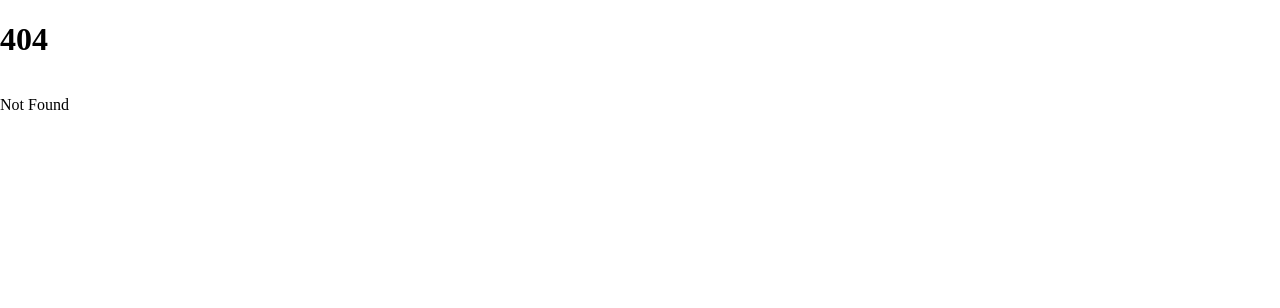
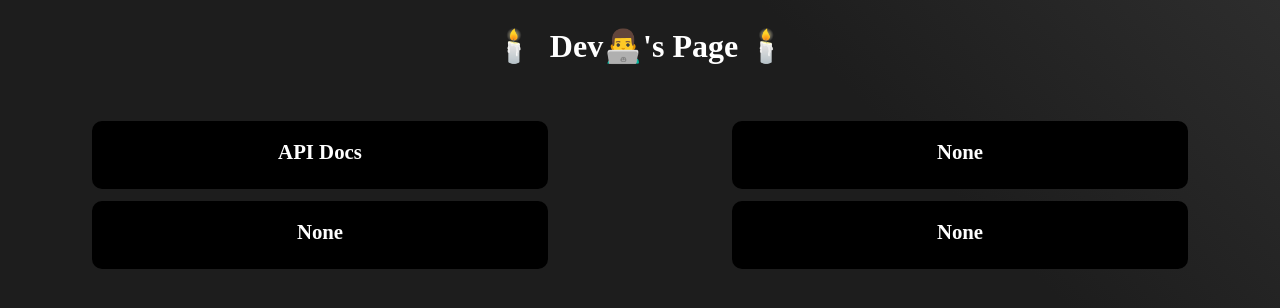
Before and after one commit to take-cats/candela-web, a SvelteKit app: page /dev in a window 1280 px wide. Before the commit this address had no page. Shown: the top 308 px of the page. Built offline with nearby package versions, Linux system fonts and the light colour scheme.

Commit message:
feat: developer page

```diff
--- /dev/null
+++ b/src/lib/components/dev/BigGoToButton.svelte
@@ -0,0 +1,38 @@
+<script lang="ts">
+    export let name: string = "None"
+    export let goto: string = "/"
+</script>
+
+<a
+    class="big-goto-btn"
+    href={goto}
+>
+    <span class="big-goto-content">{name}</span>
+</a>
+
+<style>
+    .big-goto-content {
+        font-size: 1.3rem;
+    }
+
+    .big-goto-btn {
+        display: block;
+        width: 34%;
+        height: 48px;
+        text-align: center;
+        text-decoration: none;
+        color: #fff;
+        background-color: #000;
+        border-radius: 10px;
+        padding: 10px;
+        font-size: 1.5rem;
+        font-weight: bold;
+        transition: all 0.3s;
+        line-height: 40px;
+    }
+
+    .big-goto-btn:hover {
+        background-color: rgba(100, 100, 100, 0.5);
+        color: #000;
+    }
+</style>
--- /dev/null
+++ b/src/routes/dev/+page.svelte
@@ -0,0 +1,54 @@
+<script>
+    import BigGoToButton from "$lib/components/dev/BigGoToButton.svelte";
+</script>
+
+<div id="bg-dev-page">
+    <h2 id="dev-title">
+        🕯️
+        ️ Dev👨‍💻's Page
+        🕯️
+    </h2>
+    <div id="big-btn-box">
+        <BigGoToButton
+            name="API Docs"
+            goto="/api/docs"
+        />
+        <BigGoToButton
+        />
+        <BigGoToButton/>
+        <BigGoToButton/>
+    </div>
+</div>
+
+<style>
+    #big-btn-box {
+        display: flex;
+        flex-direction: row;
+        justify-content: space-around;
+        align-items: center;
+        flex-wrap: wrap;
+        width: 100%;
+        height: 20%;
+    }
+
+    #dev-title {
+        font-size: 2em;
+        font-weight: 700;
+        margin-bottom: 50px;
+        width: 100%;
+        padding: 0;
+        text-align: center;
+    }
+
+    #bg-dev-page {
+        width: 100vw;
+        height: 100vh;
+
+        color: white;
+        background: linear-gradient(45deg, #1D1D1D 75%, #2D2D2D 100%);
+
+        display: flex;
+        flex-direction: column;
+        justify-content: flex-start;
+    }
+</style>
```
